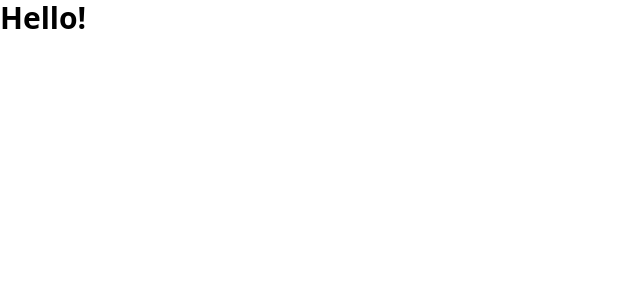
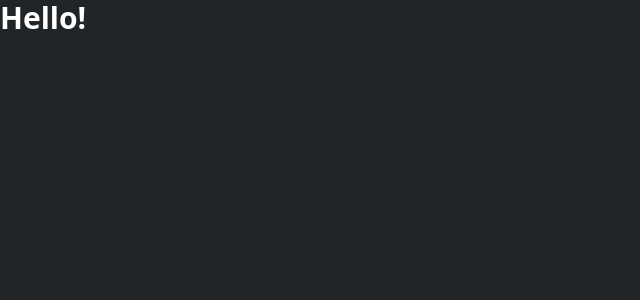
Before and after one commit to wmoralesdev/ravn-todo, a React (Vite) app: page / in a window 1280 px wide. Shown: the top 300 px of the page, without its empty margins (0-640 px from the left). Built offline with nearby package versions, Linux system fonts and the light colour scheme.

Commit message:
feat: added styling rules

```diff
--- a/index.html
+++ b/index.html
@@ -1,10 +1,10 @@
 <!DOCTYPE html>
-<html lang="en">
+<html lang="en" class="bg-neutral-500 text-neutral-100">
   <head>
     <meta charset="UTF-8" />
     <link rel="icon" type="image/svg+xml" href="/vite.svg" />
     <meta name="viewport" content="width=device-width, initial-scale=1.0" />
-    <title>Vite + React + TS</title>
+    <title>Ravn Todo</title>
   </head>
   <body>
     <div id="root"></div>
--- a/src/index.css
+++ b/src/index.css
@@ -1,3 +1,58 @@
+@import url('https://fonts.googleapis.com/css2?family=Roboto:wght@300;700&display=swap');
 @tailwind base;
 @tailwind components;
 @tailwind utilities;
+
+.disp-xl {
+    font-size: 64px;
+    line-height: 88px;
+    letter-spacing: 1px;
+}
+
+.disp-l {
+    font-size: 56px;
+    line-height: 72px;
+    letter-spacing: 1px;
+}
+
+.disp-m {
+    font-size: 48px;
+    line-height: 56px;
+    letter-spacing: 1px;
+}
+
+.disp-s {
+    font-size: 32px;
+    line-height: 48px;
+    letter-spacing: 1px;
+}
+
+.disp-xs {
+    font-size: 24px;
+    line-height: 32px;
+    letter-spacing: 1px;
+}
+
+.text-xl {
+    font-size: 20px;
+    line-height: 32px;
+    letter-spacing: 0.75px;
+}
+
+.text-l {
+    font-size:18px;
+    line-height: 32px;
+    letter-spacing: 0.75px;
+}
+
+.text-m {
+    font-size: 15px;
+    line-height: 24px;
+    letter-spacing: 0.75px;
+}
+
+.text-s {
+    font-size: 13px;
+    line-height: 22px;
+    letter-spacing: 0.25px;
+}
--- a/tailwind.config.cjs
+++ b/tailwind.config.cjs
@@ -5,7 +5,35 @@ module.exports = {
         './src/**/*.{js,ts,jsx,tsx}',
     ],
     theme: {
-        extend: {},
+        colors: {
+            neutral: {
+                100: '#ffffff',
+                200: '#94979a',
+                300: '#393d41',
+                400: '#2c2f33',
+                500: '#222528',
+            },
+            primary: {
+                100: '#f4ccc8',
+                200: '#eba59e',
+                300: '#e27d73',
+                400: '#da584b',
+            },
+            secondary: {
+                100: '#c8e1bc',
+                200: '#aad199',
+                300: '#8dc275',
+                400: '#70b252',
+            },
+            tertiary: {
+                100: '#f9eed7',
+                200: '#f2daab',
+                300: '#ebc77f',
+                400: '#e5b454',
+            },
+        },
+        extend: {
+        },
     },
     plugins: [],
 };
```
